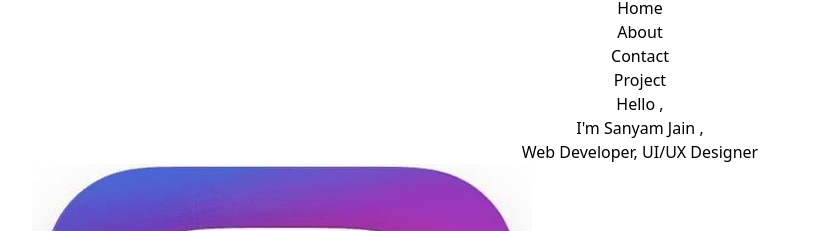
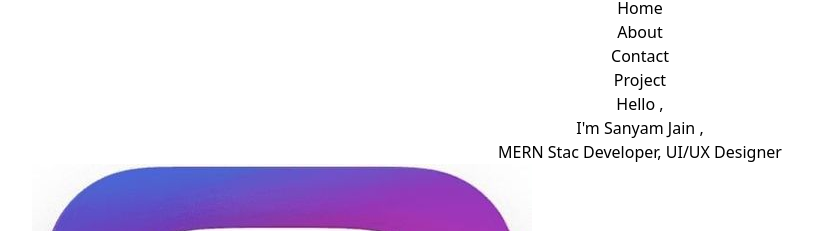
Before and after one commit to sanyamjain1408/portfolio_sanyam, a React (Vite) app: page / in a window 1280 px wide. Shown: the part 1572-1803 px from the top of the page, without its empty margins (0-813 px from the left). Built offline with nearby package versions, Linux system fonts and the light colour scheme.

Commit message:
mearn stack developer

```diff
--- a/src/components/Home/Home.jsx
+++ b/src/components/Home/Home.jsx
@@ -25,7 +25,7 @@ export default function Home() {
                           hover:sm:text-6xl ease-in-out duration-300 ">
             Hello , <br /> I'm Sanyam Jain ,
               <br />
-              <span className="text-sm">Web Developer, UI/UX Designer</span>
+              <span className="text-sm">MERN Stac Developer, UI/UX Designer</span>
             </h2>
 
             <div className="flex flex-col sm:flex-row  gap-3 ">
```
